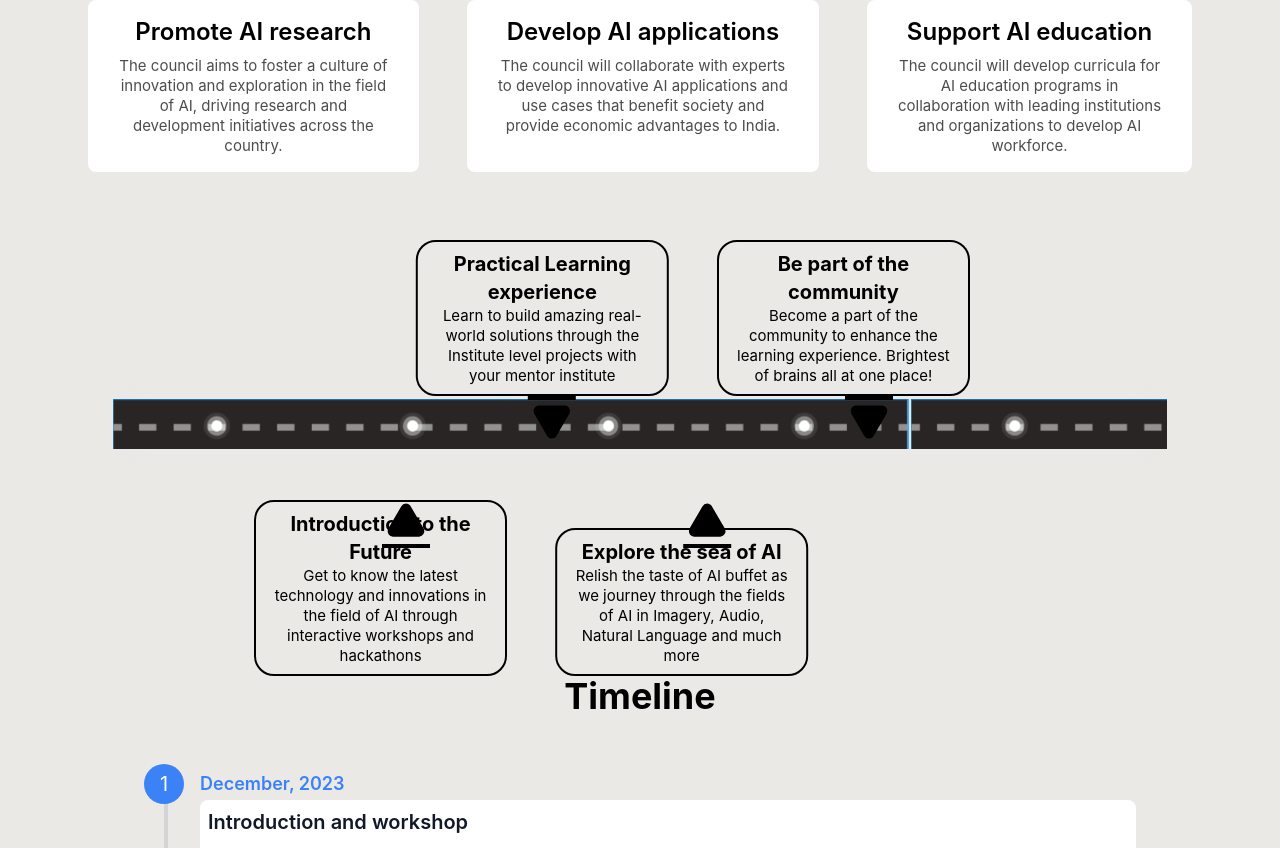
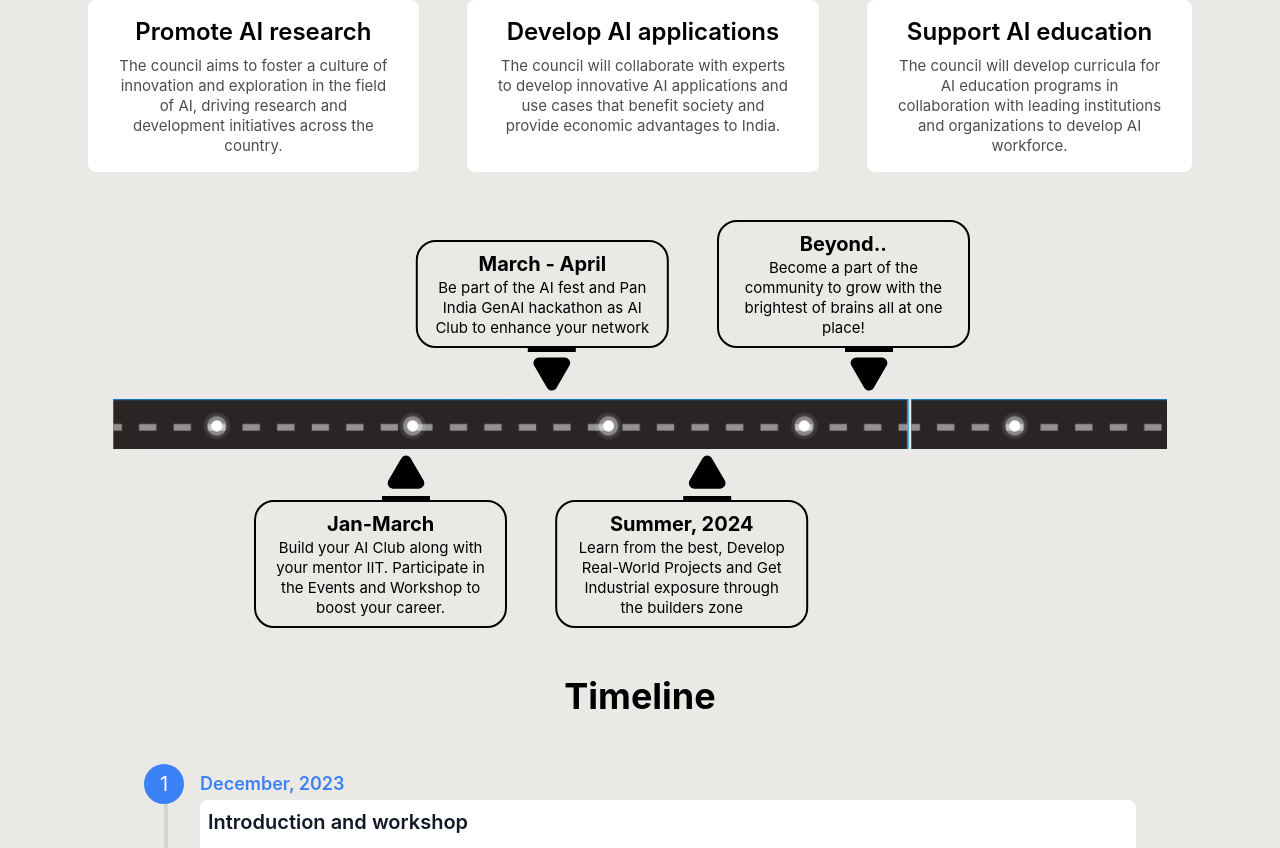
Before and after one commit to Baavro/AIC, a React (Create React App) app: page /activities in a window 1280 px wide. Shown: the part 384-1232 px from the top of the page. Built offline with nearby package versions, Linux system fonts and the light colour scheme; a web font is replaced by a local one.

Commit message:
new commit

```diff
--- a/src/screens/Members.tsx
+++ b/src/screens/Members.tsx
@@ -64,7 +64,7 @@ const submemberData = [
     propWidth1: '379px',
   },
   {
-    ellipse1539: '/akarshan.jpeg',
+    ellipse1539: '/Akarshan.jpeg',
     sankalpPatidar: 'Akarshan Kapoor',
     iITKharagpurPresident: 'IIT Mandi',
     linkedIn: 'https://www.linkedin.com/in/akarshan111/',
@@ -72,7 +72,7 @@ const submemberData = [
     propWidth1: 'unset',
   },
   {
-    ellipse1539: '/varun.jpg',
+    ellipse1539: '/Varun.jpg',
     sankalpPatidar: 'Varun Nagapal',
     iITKharagpurPresident: 'IIT Guwahati',
     linkedIn: 'https://www.linkedin.com/in/varun-nagpal-aa3a2121b/',
--- a/src/screens/RoadMap.tsx
+++ b/src/screens/RoadMap.tsx
@@ -12,12 +12,10 @@ const RoadMap: React.FC = () => {
                   <li className="list-inline-item event-list translate-y-14 translate-x-[7.5rem]">
                     <div className="px-4 border-2 border-black border-solid rounded-[20px] p-2">
                       <h5 className="lg:text-xl max-lg:text-lg max-sm:text-sm font-bold">
-                        Introduction to the Future
+                        Jan-March
                       </h5>
                       <p className="text-muted leading-5 text-[15px]">
-                        Get to know the latest technology and innovations
-                        in the field of AI through interactive
-                        workshops and hackathons
+                       Build your AI Club along with your mentor IIT. Participate in the Events and Workshop to boost your career.
                       </p>
                     </div>
                     <TbTriangleFilled className="border-b-4 border-black border-solid text-5xl -translate-y-[11rem] translate-x-32" />
@@ -25,11 +23,10 @@ const RoadMap: React.FC = () => {
                   <li className="list-inline-item event-list -translate-y-56 translate-x-[1.8rem]">
                     <div className="px-4 border-2 border-black border-solid rounded-[20px] p-2">
                       <h5 className="lg:text-xl max-lg:text-lg max-sm::text-sm font-bold">
-                        Practical Learning experience
+                        March - April
                       </h5>
                       <p className="text-muted leading-5 text-[15px]">
-                        Learn to build amazing real-world solutions through
-                        the Institute level projects with your mentor institute
+                        Be part of the AI fest and Pan India GenAI hackathon as AI Club to enhance your network
                       </p>
                     </div>
                     <TbTriangleInvertedFilled className="text-5xl border-t-4 border-black border-solid translate-x-28" />
@@ -37,10 +34,10 @@ const RoadMap: React.FC = () => {
                   <li className="list-inline-item event-list translate-y-14 -translate-x-[5.3rem]">
                     <div className="px-4 border-2 border-black border-solid rounded-[20px] p-2">
                       <h5 className="lg:text-xl max-lg:text-lg max-sm::text-sm font-bold">
-                        Explore the sea of AI
+                        Summer, 2024
                       </h5>
                       <p className="text-muted leading-5 text-[15px]">
-                        Relish the taste of AI buffet as we journey through the fields of AI in Imagery, Audio, Natural Language and much more
+                        Learn from the best, Develop Real-World Projects and Get Industrial exposure through the builders zone
                       </p>
                     </div>
                     <TbTriangleFilled className="border-b-4 border-black border-solid text-5xl -translate-y-[11rem] translate-x-32" />
@@ -48,11 +45,10 @@ const RoadMap: React.FC = () => {
                   <li className="list-inline-item event-list -translate-y-56 -translate-x-[11rem]">
                     <div className="px-4 border-2 border-black border-solid rounded-[20px] p-2">
                       <h5 className="lg:text-xl max-lg:text-lg max-sm::text-sm font-bold">
-                        Be part of the community
+                        Beyond..
                       </h5>
                       <p className="text-muted leading-5 text-[15px]">
-                        Become a part of the community to enhance the learning
-                        experience. Brightest of brains all at one place!
+                        Become a part of the community to grow with the brightest of brains all at one place!
                       </p>
                     </div>
                     <TbTriangleInvertedFilled className="text-5xl border-t-4 border-black border-solid translate-x-32" />
```
